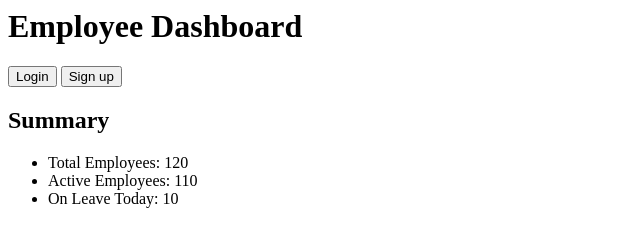
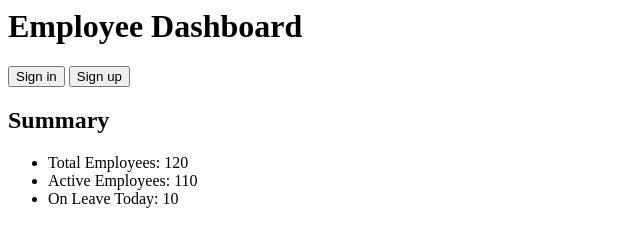
Before and after one commit to shaurya-cgi/EmployeeManagementSystem, a plain HTML site: page employee-dashboard.html in a window 1280 px wide. Shown: the top 225 px of the page, 0-640 px from the left. Drawn offline with Linux system fonts and the light colour scheme.

Commit message:
Add sign in feature

```diff
--- a/employee-dashboard.html
+++ b/employee-dashboard.html
@@ -8,7 +8,7 @@
     <body>
         <h1>Employee Dashboard</h1>
 
-        <button type="button">Login</button>
+        <button type="button">Sign in</button>
         <button type="button">Sign up</button>
 
     <h2>Summary</h2>
```
